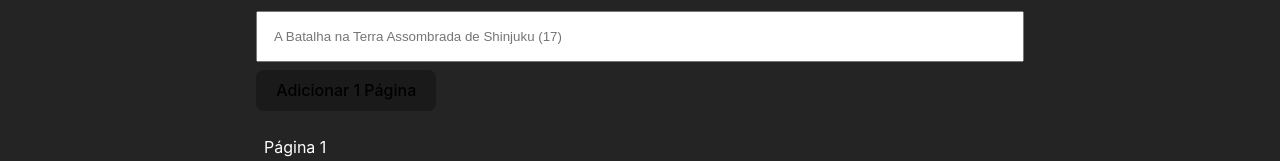
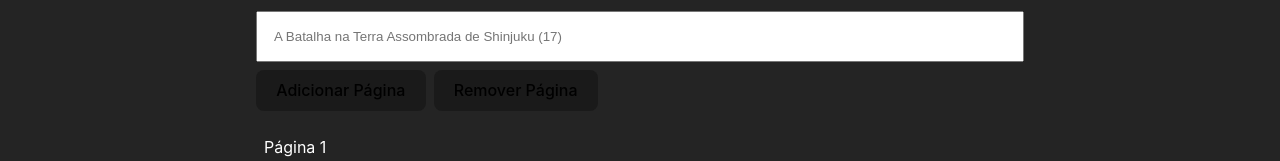
Before and after one commit to matheuspenachioni/kaisen-backup-frontend, a React (Vite) app: page /new-chap in a window 1280 px wide. Shown: the part 418-579 px from the top of the page. Built offline with nearby package versions, Linux system fonts and the light colour scheme.

Commit message:
add remove page button

```diff
--- a/src/screens/admin/NewChapter/NewChapter.css
+++ b/src/screens/admin/NewChapter/NewChapter.css
@@ -6,6 +6,12 @@
 .new-chap-form label {
     display: block;
     margin: .5rem;
+}
+
+.chap-buttons {
+    display: flex;
+    gap: 8px;
+    justify-content: space-between;
 }
 
 #chap-title,
@@ -71,6 +77,10 @@ input[type="file"] {
 /* Estilo para telas grandes */
 @media (min-width: 1200px) {
 
+    .chap-buttons{
+        justify-content: initial;
+    }
+
     .input-column,
     .image-column {
         width: 50%;
--- a/src/screens/admin/NewChapter/NewChapter.jsx
+++ b/src/screens/admin/NewChapter/NewChapter.jsx
@@ -14,6 +14,10 @@
         const addPage = () => {
             setPages([...pages, null]);
         };
+
+        const removePage = () => {
+            pages.length > 1 && setPages(pages.slice(0, -1));
+        }
 
         return (
             <main>
@@ -33,7 +37,10 @@
                             <input type="text" id="chap-subtitle" placeholder="A Batalha na Terra Assombrada de Shinjuku (17)" />
                         </div>
                     </div>
-                    <button onClick={addPage}>Adicionar 1 Página</button>
+                    <div className='chap-buttons'>
+                        <button onClick={addPage}>Adicionar Página</button>
+                        <button onClick={removePage}>Remover Página</button>
+                    </div>
                     <div className="preview-container">
                         <div className="input-column">
                             {pages.map((page, index) => (
```
